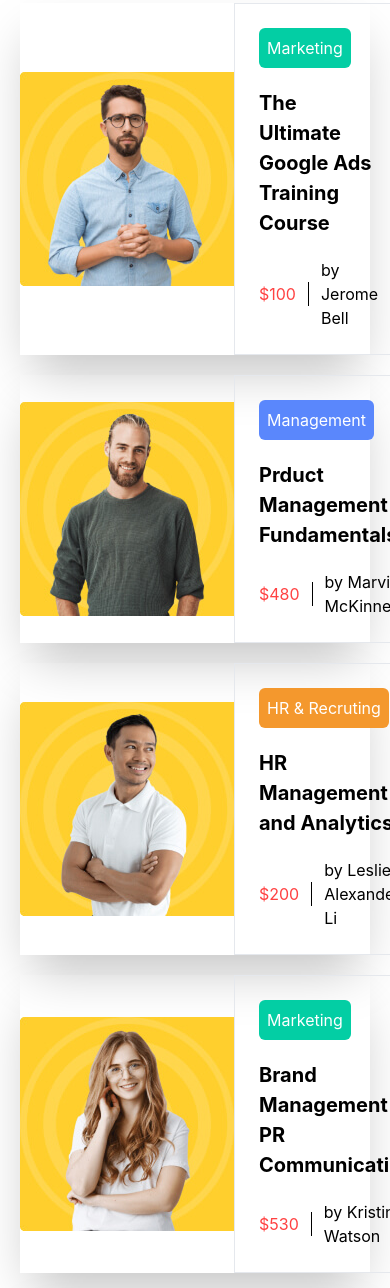
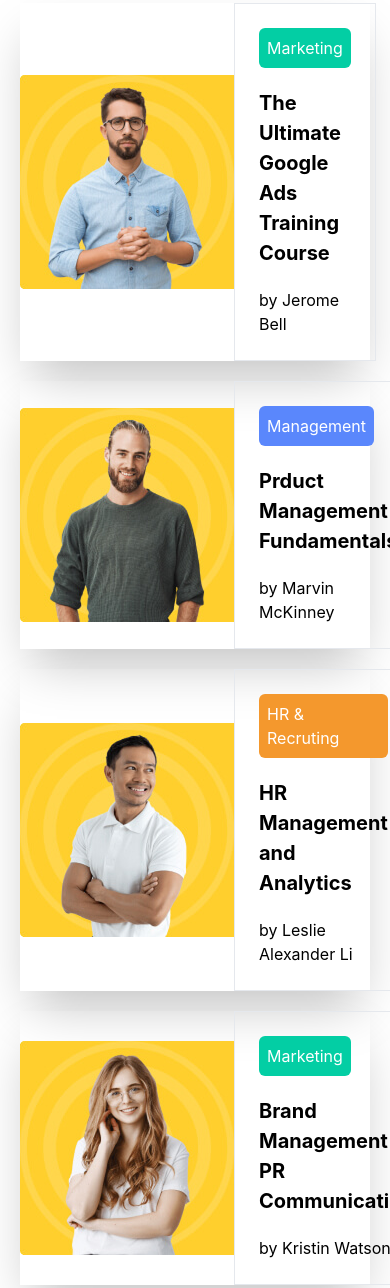
Before and after one commit to Abubakr-63/Group-Homework, a website: page index.html in a window 390 px wide. Shown: the part 1997-3285 px from the top of the page. Drawn offline with nearby package versions, Linux system fonts and the light colour scheme; files that its build step writes are made by us from their sources.

Commit message:
Fix: scroll issues

```diff
--- a/index.html
+++ b/index.html
@@ -74,7 +74,7 @@
                         <p class="bg-[#03CEA4] text-[white] p-2 rounded-md">Marketing</p>
                         <h1 class="text-[20px] font-bold">The Ultimate Google Ads Training Course</h1>
                         <div class="flex items-center">
-                            <h1 class="text-[#FF4242] border-r pr-3 mr-3 border-r-[black]">$100</h1>
+                            <h1 class="text-[#FF4242] md:block hidden border-r pr-3 mr-3 border-r-[black]">$100</h1>
                             <p>by Jerome Bell</p>
                         </div>
                     </aside>
@@ -84,7 +84,7 @@
                     <p class="bg-[#5A87FC] text-[white] p-2 rounded-md">Management</p>
                     <h1 class="text-[20px] font-bold">Prduct Management Fundamentals</h1>
                     <div class="flex items-center">
-                        <h1 class="text-[#FF4242] border-r pr-3 mr-3 border-r-[black]">$480</h1>
+                        <h1 class="text-[#FF4242] border-r md:block hidden pr-3 mr-3 border-r-[black]">$480</h1>
                         <p>by Marvin McKinney</p>
                     </div>
                 </aside>
@@ -94,7 +94,7 @@
                 <p class="bg-[#F4982D] text-[white] p-2 rounded-md">HR & Recruting</p>
                 <h1 class="text-[20px] font-bold">HR  Management and Analytics</h1>
                 <div class="flex items-center">
-                    <h1 class="text-[#FF4242] border-r pr-3 mr-3 border-r-[black]">$200</h1>
+                    <h1 class="text-[#FF4242] border-r md:block hidden pr-3 mr-3 border-r-[black]">$200</h1>
                     <p>by Leslie Alexander Li</p>
                 </div>
             </aside>
@@ -104,7 +104,7 @@
                 <p class="bg-[#03CEA4] text-[white] p-2 rounded-md">Marketing</p>
                 <h1 class="text-[20px] font-bold">Brand Management & PR Communications</h1>
                 <div class="flex items-center">
-                    <h1 class="text-[#FF4242] border-r pr-3 mr-3 border-r-[black]">$530</h1>
+                    <h1 class="text-[#FF4242] border-r md:block hidden pr-3 mr-3 border-r-[black]">$530</h1>
                     <p>by Kristin Watson</p>
                 </div>
             </aside>
@@ -114,7 +114,7 @@
                 <p class="bg-[#5E89F8] text-[white] p-2 rounded-md">Management</p>
                 <h1 class="text-[20px] font-bold">Business Development Management</h1>
                 <div class="flex items-center">
-                    <h1 class="text-[#FF4242] border-r pr-3 mr-3 border-r-[black]">$400</h1>
+                    <h1 class="text-[#FF4242] border-r md:block hidden pr-3 mr-3 border-r-[black]">$400</h1>
                     <p>by Dianne Russell</p>
                 </div>
             </aside>
@@ -124,7 +124,7 @@
                 <p class="bg-[#F13571] text-[white] p-2 rounded-md">Design</p>
                 <h1 class="text-[20px] font-bold">Graphic Design Basic</h1>
                 <div class="flex items-center">
-                    <h1 class="text-[#FF4242] border-r pr-3 mr-3 border-r-[black]">$500</h1>
+                    <h1 class="text-[#FF4242] border-r md:block hidden pr-3 mr-3 border-r-[black]">$500</h1>
                     <p>by Guy Hawkins</p>
                 </div>
             </aside>
```
